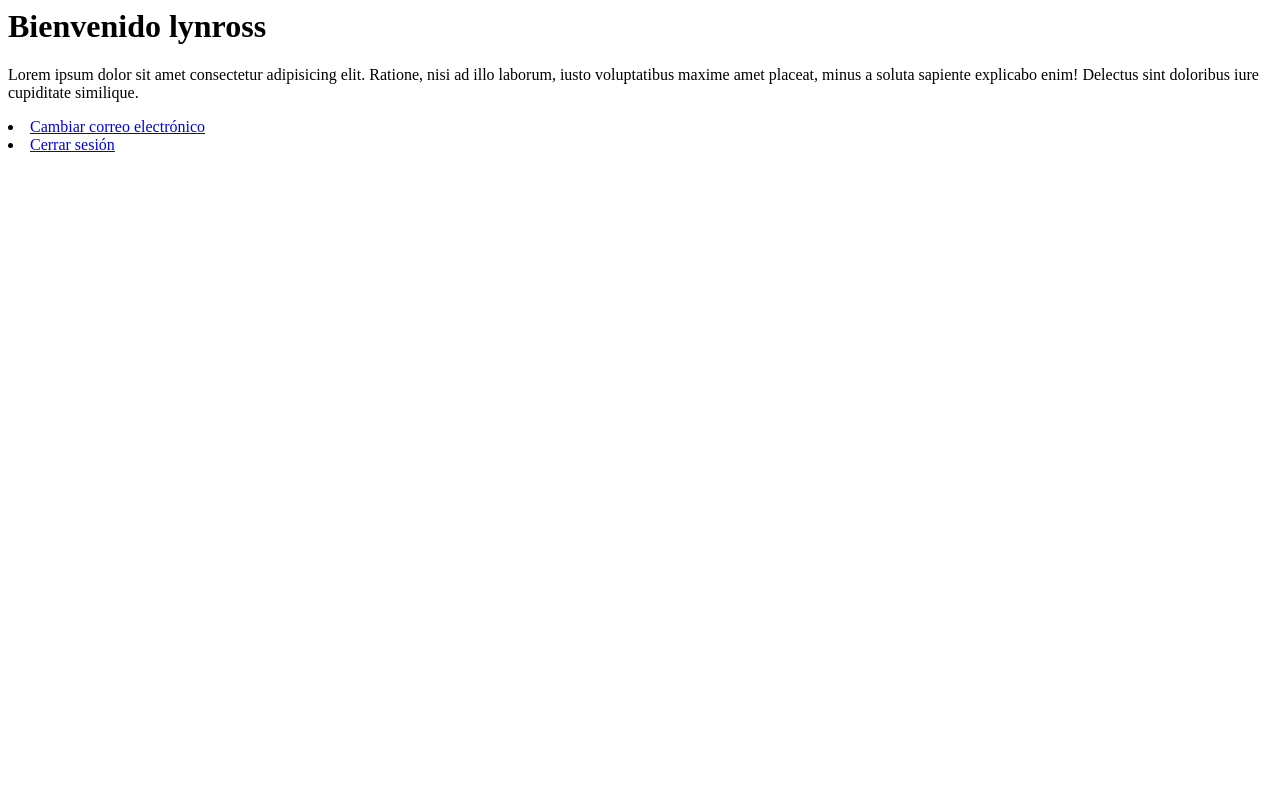
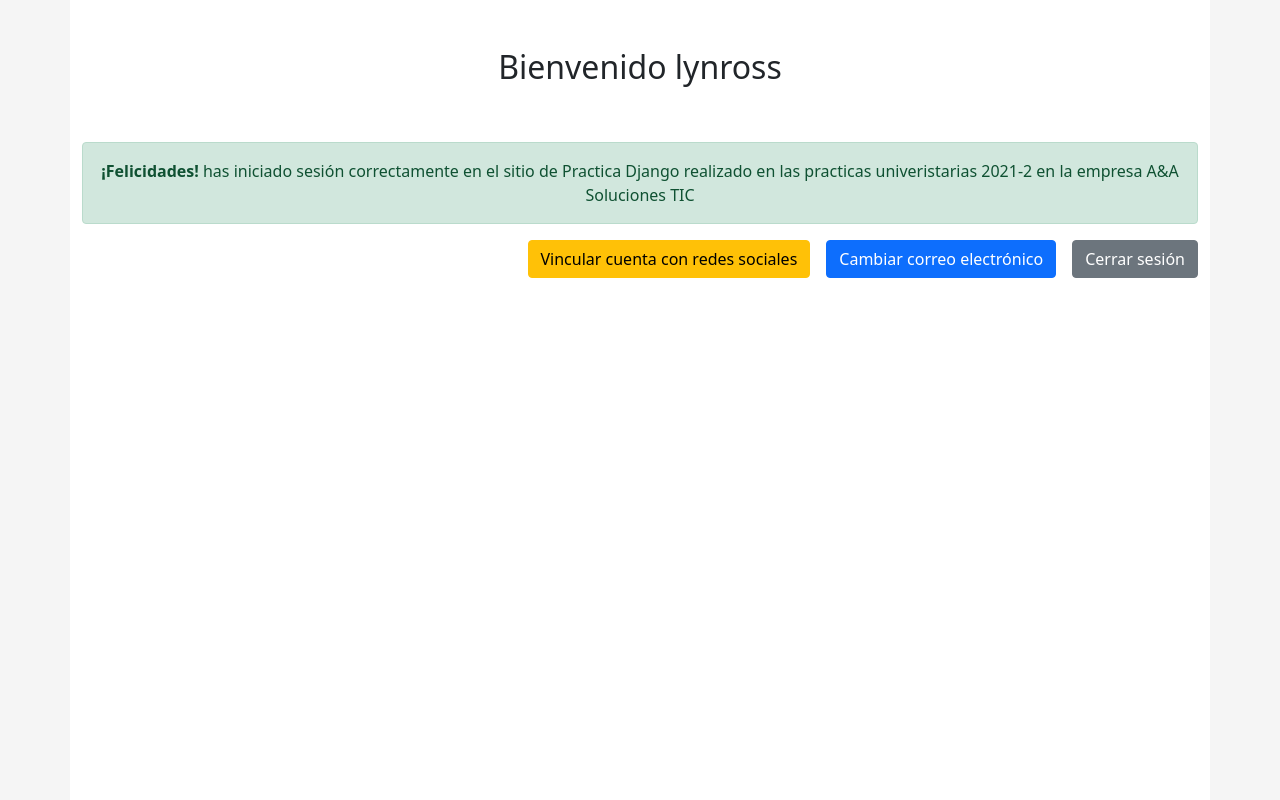
Before and after one commit to dev36aiatic/practica-django, a Django app: page /accounts/profile/ in a window 1280 px wide. Run offline with Django 3.2, Linux system fonts and the light colour scheme; a user stored in the database is signed in; data comes from the database, SQL or seed files in the repository; both versions use the stored data as it was after the commit; some libraries are stand-ins or nearby versions.

Commit message:
estilos del home añadidos

```diff
--- a/learning/templates/home.html
+++ b/learning/templates/home.html
@@ -1,16 +1,40 @@
+{% extends 'layouts/first.html'%}
+
+{% block content %}
 {% load account %}
 
 {% if user.is_authenticated %}
+<div class="container bg-white py-5 h-100">
+    <div class="row mb-3">
+        <div class="col-12 text-center text-dark">
+            <h2>Bienvenido
+                {% if user.socialaccount_set.all.0.extra_data.name %}
+                {{ user.socialaccount_set.all.0.extra_data.name  }}
+                {% else %}
+                {% user_display user %}
+                {% endif %}
+            </h2>
+            <img style="border-radius: 100%;" class="my-3" src="{{ user.socialaccount_set.all.0.get_avatar_url }}" />
+            <img style="border-radius: 100%;" class="my-3" src="{{ user.get_avatar_url }}" />
+        </div>
+    </div>
 
-<h1>Bienvenido {% user_display user %}</h1>
+    <div class="alert alert-success text-center">
+        <strong>¡Felicidades!</strong>
+        has iniciado sesión correctamente en el sitio de Practica Django realizado en las practicas univeristarias
+        2021-2 en la empresa A&A Soluciones TIC
+    </div>
 
-<p>Lorem ipsum dolor sit amet consectetur adipisicing elit. Ratione, nisi ad illo laborum, iusto voluptatibus maxime
-    amet placeat, minus a soluta sapiente explicabo enim! Delectus sint doloribus iure cupiditate similique.</p>
+    <a class="btn btn-secondary float-end " href="{% url 'account_logout' %}">Cerrar sesión</a>
+    <a class="btn btn-primary float-end mx-3" href="{% url 'account_email' %}">Cambiar correo electrónico</a>
+    <a class="btn btn-warning float-end" href="{% url 'socialaccount_connections' %}">Vincular cuenta con redes sociales</a>
+{% else %}
+    <p>Parece que no has iniciado sesión campeon, por favor inicia sesión o registrate.</p>
+    <li><a href="{% url 'account_login' %}">Iniciar Sesión</a></li>
+    <li><a href="{% url 'account_signup' %}">Registrarse</a></li>
+{% endif %}
 
-<li><a href="{% url 'account_email' %}">Cambiar correo electrónico</a></li>
-<li><a href="{% url 'account_logout' %}">Cerrar sesión</a></li>
-{% else %}
-<p>Parece que no has iniciado sesión campeon, por favor inicia sesión o registrate.</p>
-<li><a href="{% url 'account_login' %}">Iniciar Sesión</a></li>
-<li><a href="{% url 'account_signup' %}">Registrarse</a></li>
-{% endif %}
+</div>
+
+
+{% endblock %}
```
Also changed, not shown: db.sqlite3.
